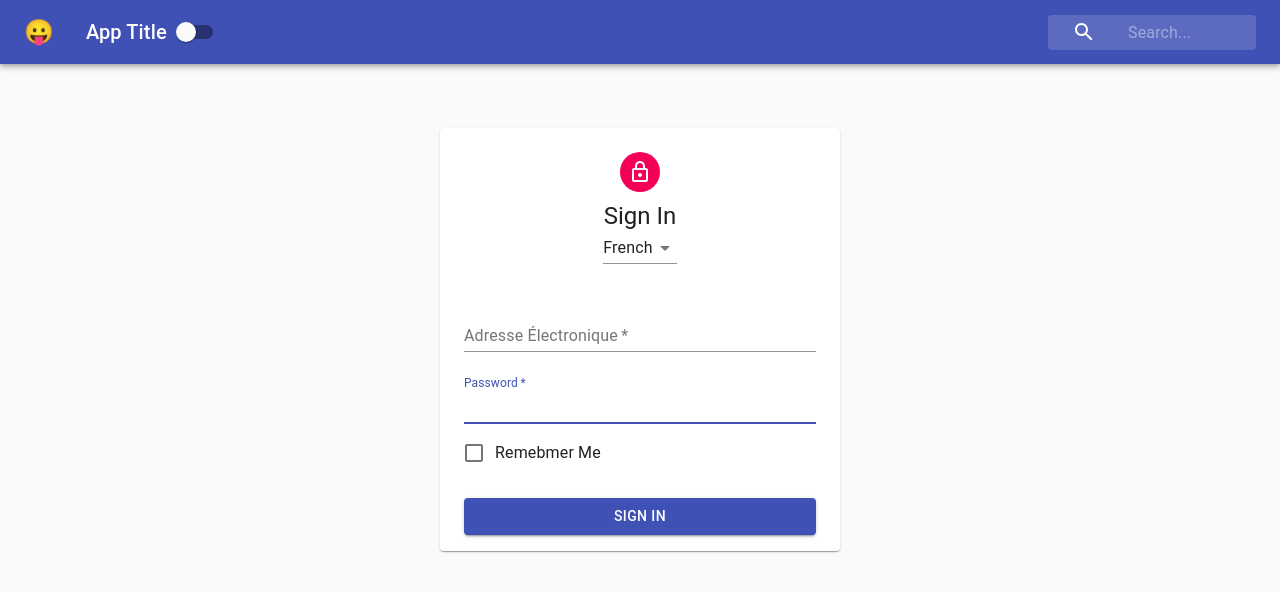
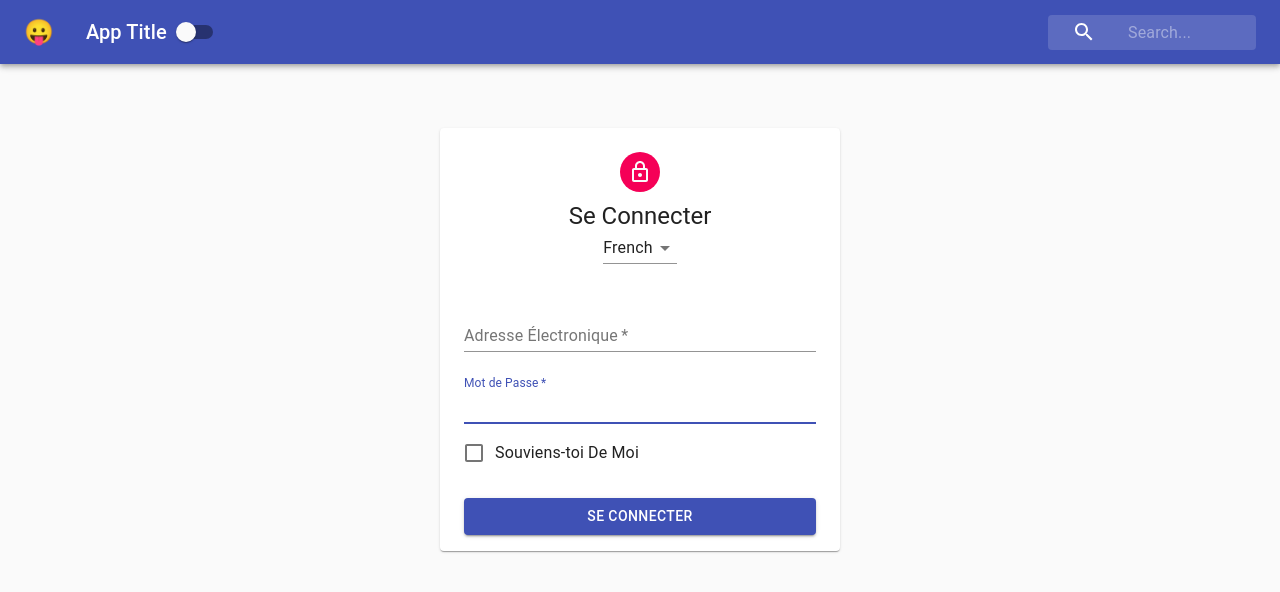
Before and after one commit to Decomplosed/react-context-app, a React (Create React App) app: page / in a window 1280 px wide. Shown: the top 592 px of the page. Built offline with nearby package versions, Linux system fonts and the light colour scheme.

Commit message:
implement dynamically changed words

```diff
--- a/src/Form.js
+++ b/src/Form.js
@@ -42,14 +42,14 @@ class Form extends Component {
   render() {
     const { language } = this.context
     const { classes } = this.props
-    const { email } = words[language]
+    const { email, signIn, password, remember } = words[language]
     return (
       <main className={classes.main}>
         <Paper className={classes.paper}>
           <Avatar className={classes.avatar}>
             <LockOutlinedIcon />
           </Avatar>
-          <Typography variant='h5'>Sign In</Typography>
+          <Typography variant='h5'>{signIn}</Typography>
           <Select value='french'>
             <MenuItem value='english'>English</MenuItem>
             <MenuItem value='french'>French</MenuItem>
@@ -61,12 +61,12 @@ class Form extends Component {
               <Input id='email' name='email' autoFocus />
             </FormControl>
             <FormControl margin='normal' required fullWidth>
-              <InputLabel htmlFor='password'>Password</InputLabel>
+              <InputLabel htmlFor='password'>{password}</InputLabel>
               <Input id='password' name='password' autoFocus />
             </FormControl>
             <FormControlLabel
               control={<Checkbox color='primary' />}
-              label='Remebmer Me'
+              label={remember}
             />
             <Button
               variant='contained'
@@ -75,7 +75,7 @@ class Form extends Component {
               color='primary'
               className={classes.submit}
             >
-              Sign In
+              {signIn}
             </Button>
           </form>
         </Paper>
```
